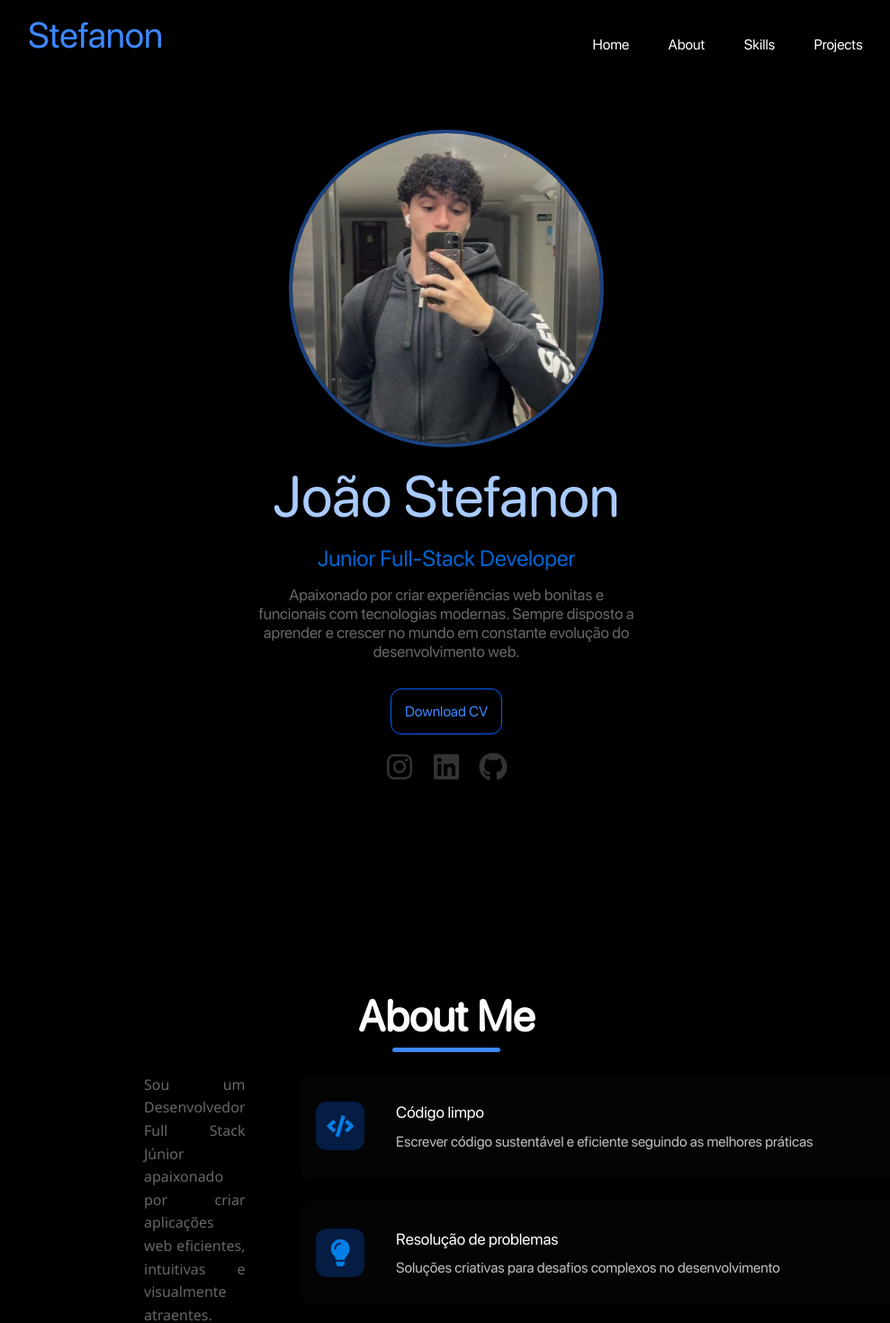
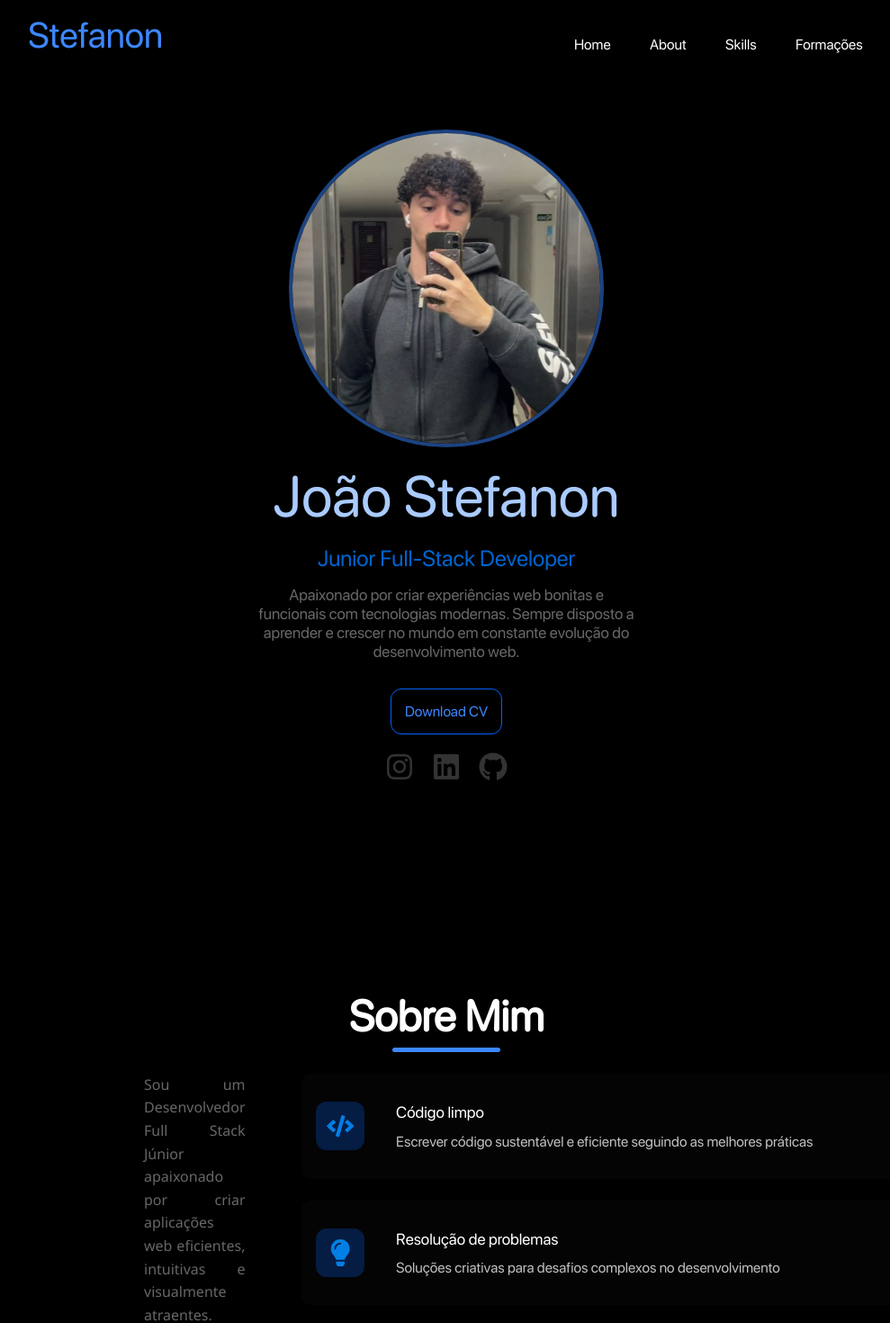
Before and after one commit to Jvstefanon/My-official-portifile-main, a React (Vite) app: page / in a window 1280 px wide. Shown: the top 1470 px of the page at 90% size, without its empty margins (144-1133 px from the left). Built offline with nearby package versions, Linux system fonts and the light colour scheme; a web font is replaced by a local one.

Commit message:
update-->layout

```diff
--- a/src/containers/About/index.jsx
+++ b/src/containers/About/index.jsx
@@ -6,7 +6,7 @@ function About() {
     <>
       <S.AboutMeContainer className='about_me' id="about">
         <S.TituloTopicos>
-          About Me
+          Sobre Mim
         </S.TituloTopicos>
         <S.AboutContent>
           <div>
--- a/src/containers/Home/index.jsx
+++ b/src/containers/Home/index.jsx
@@ -12,7 +12,7 @@ function Home() {
             <S.Button><S.a href="#home">Home</S.a></S.Button>
             <S.Button><S.a href="#about">About</S.a></S.Button>
             <S.Button><S.a href="#skills">Skills</S.a></S.Button>
-            <S.Button><S.a href="#projects">Projects</S.a></S.Button>
+            <S.Button><S.a href="#projects">Formações</S.a></S.Button>
             <S.Button><S.a href="#contact"></S.a></S.Button>
           </S.ButtonsContainer>
         </S.Header>
```
